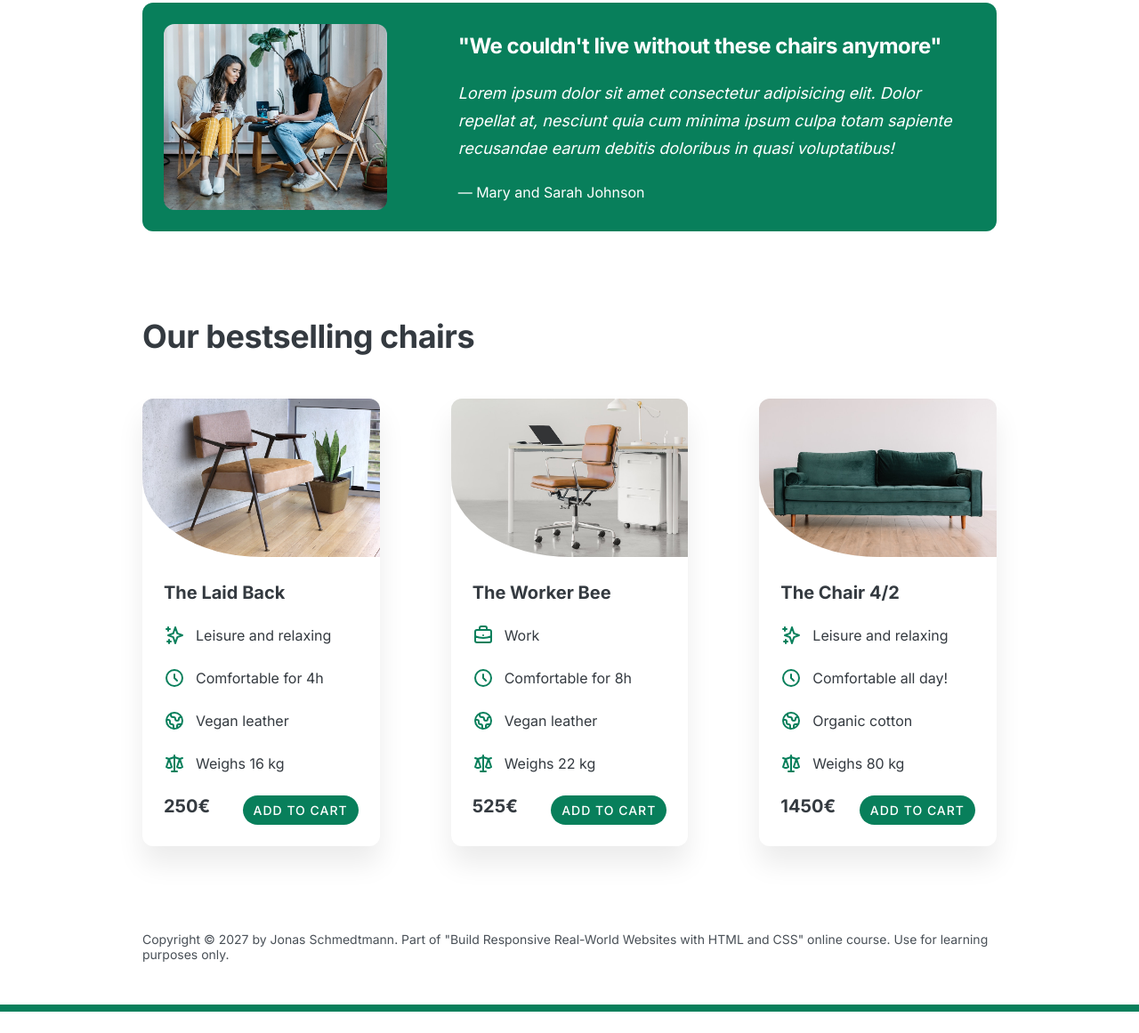
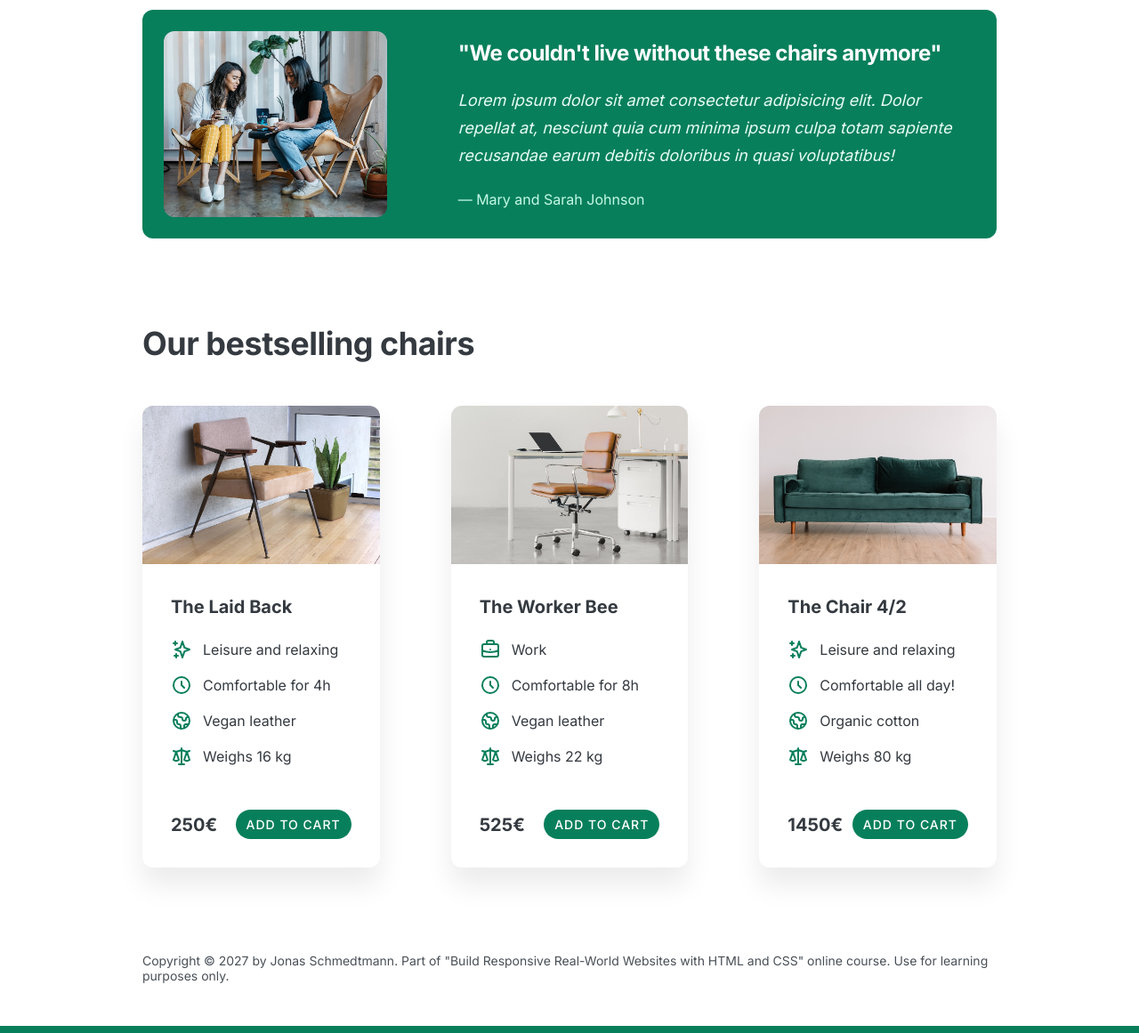
Before and after one commit to ChaitanyaVSH/WebDesign, a plain HTML site: page index.html in a window 1280 px wide. Shown: the part 1007-2168 px from the top of the page at 89% size. Before the commit the page ends 2144 px from the top, so only its background shows below. Drawn offline with Linux system fonts and the light colour scheme.

Commit message:
[WEB DESIGN][WhiteSpace][Visual Hierarchy] Implemented colors to get the VH

```diff
--- a/style.css
+++ b/style.css
@@ -10,7 +10,7 @@ FONT SIZE SYSTEM (px)
 COLOR SYSTEM (hex)
 
 Main Color: #087f5b
-Tint: #12b886
+Tint: #12b886, #e6fcf5, #c3fae8
 Shades: #099268
 
 Accent Color: #20c997
@@ -117,7 +117,7 @@ header {
 }
 
 h1 {
-  margin-bottom: 24px;
+  margin-bottom: 32px;
   /* / 44 / 52 / 62 / */
   font-size: 44px;
   line-height: 1.3;
@@ -145,7 +145,7 @@ header img:hover {
   width: 40px;
   height: 40px;
   stroke: #087f5b;
-  margin-bottom: 16px;
+  margin-bottom: 24px;
 }
 
 .features-title {
@@ -182,6 +182,11 @@ header img:hover {
   margin-bottom: 24px;
   font-size: 18px;
   line-height: 1.7;
+  color: #e6fcf5;
+}
+
+.testimonial-author {
+  color: #c3fae8;
 }
 
 /* CHAIRS */
@@ -191,12 +196,12 @@ header img:hover {
 }
 
 .chair img {
-  border-bottom-left-radius: 50%;
+  border-bottom-left-radius: 0;
   border-bottom-right-radius: 0;
 }
 
 .chair-box {
-  padding: 24px;
+  padding: 32px;
 }
 
 h3 {
@@ -206,14 +211,14 @@ h3 {
 
 .chair-details {
   list-style: none;
-  margin-bottom: 24px;
+  margin-bottom: 48px;
 }
 
 .chair-details li {
   display: flex;
   align-items: center;
   gap: 12px;
-  margin-bottom: 24px;
+  margin-bottom: 16px;
 }
 
 .chair-details li:last-child {
@@ -229,6 +234,7 @@ h3 {
 .chair-price {
   display: flex;
   justify-content: space-between;
+  align-items: center;
   font-size: 20px;
 }
 
```
